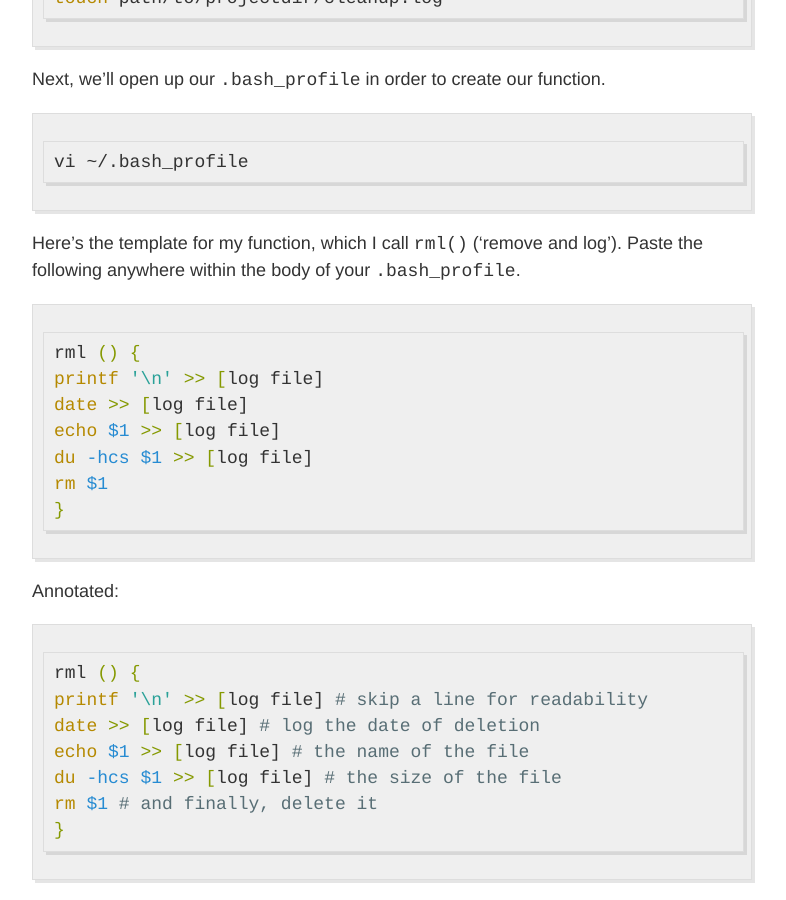
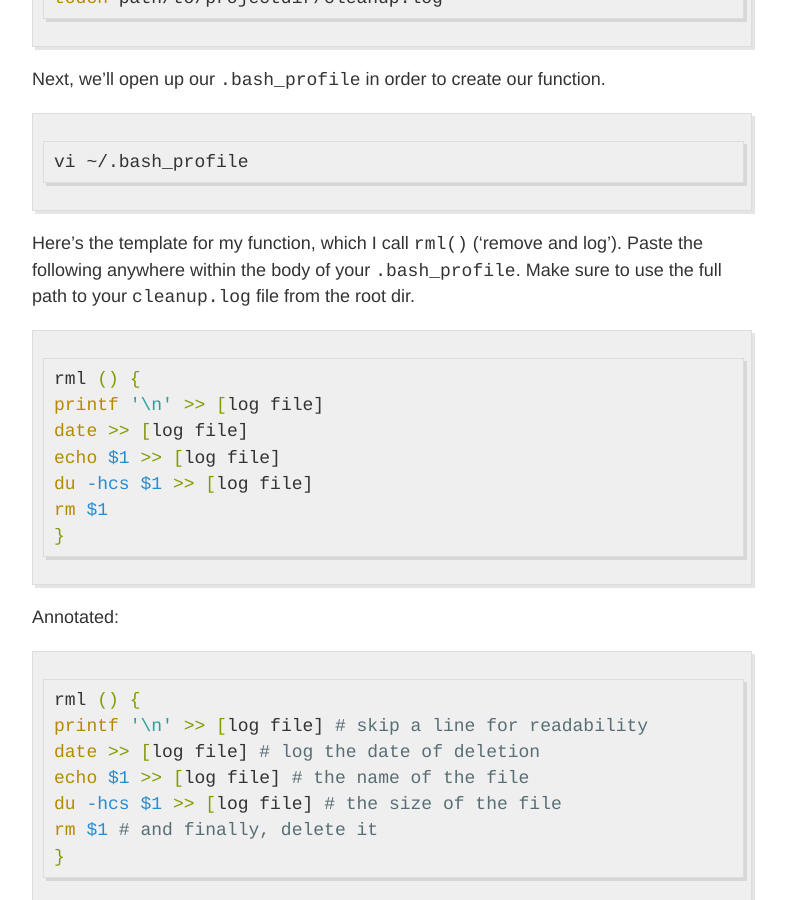
Before and after one commit to aays/site_old, a Jekyll site: the page built from _posts/2017-08-01-simple-bash-cleanup-log.md, in a window 1280 px wide and 900 px high, scrolled down 718 px. Shown: the whole window, without its empty margins (248-1034 px from the left). Built offline with Jekyll 4.4.1, drawn with Linux system fonts in a browser that asks for light colours.

Commit message:
Update 2017-08-01-simple-bash-cleanup-log.md

````diff
--- a/_posts/2017-08-01-simple-bash-cleanup-log.md
+++ b/_posts/2017-08-01-simple-bash-cleanup-log.md
@@ -29,7 +29,7 @@ Next, we'll open up our `.bash_profile` in order to create our function.
 vi ~/.bash_profile
 ```
 
-Here's the template for my function, which I call `rml()` ('remove and log'). Paste the following anywhere within the body of your `.bash_profile`.
+Here's the template for my function, which I call `rml()` ('remove and log'). Paste the following anywhere within the body of your `.bash_profile`. Make sure to use the full path to your `cleanup.log` file from the root dir.
 
 ```sh
 rml () {
````
